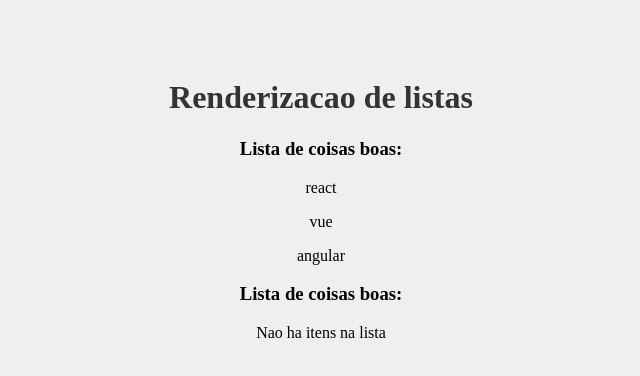
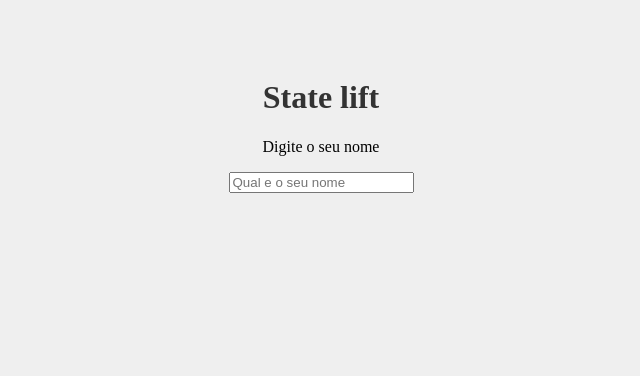
Before and after one commit to docktype2024-ui/meu-projeto, a React (Create React App) app: page / in a window 1280 px wide. Shown: the top 376 px of the page, without its empty margins (319-959 px from the left). Built offline with nearby package versions, Linux system fonts and the light colour scheme.

Commit message:
State Lift

```diff
--- a/src/App.js
+++ b/src/App.js
@@ -1,15 +1,15 @@
-
+import { useState } from 'react';
 import './App.css';
-import OutraLista from './components/OutraLista';
-
-const meuItens = ['react' , 'vue' , 'angular']
+import SeuNome from './components/SeuNome';
+import Saudacao from './components/Saudacao';
 
 function App() {
+  const [nome,setNome] = useState()
   return (
     <div className="App">
-      <h1>Renderizacao de listas</h1>
-      <OutraLista itens={meuItens}/>
-      <OutraLista itens={[]}/>
+      <h1>State  lift</h1>
+      <SeuNome setNome={setNome}/>
+      <Saudacao nome={nome}/>
     </div>
   );
 }
--- /dev/null
+++ b/src/components/Saudacao.js
@@ -0,0 +1,13 @@
+function Saudacao ({nome}) {
+    function GerarSaudacao(algumNome){
+        return `Ola ${algumNome} , tudo bem`
+    }
+
+    return (
+        <>
+          {nome && <p>{GerarSaudacao(nome)}</p>  }
+        </>
+    )
+}
+
+export default Saudacao
--- /dev/null
+++ b/src/components/SeuNome.js
@@ -0,0 +1,10 @@
+function SeuNome({setNome}){
+    return(
+        <div>
+            <p>Digite o seu nome</p>
+            <input type="text" placeholder="Qual e o seu nome" onChange={(e) => setNome(e.target.value)}/>
+        </div>
+    )
+}
+
+export default SeuNome
```
